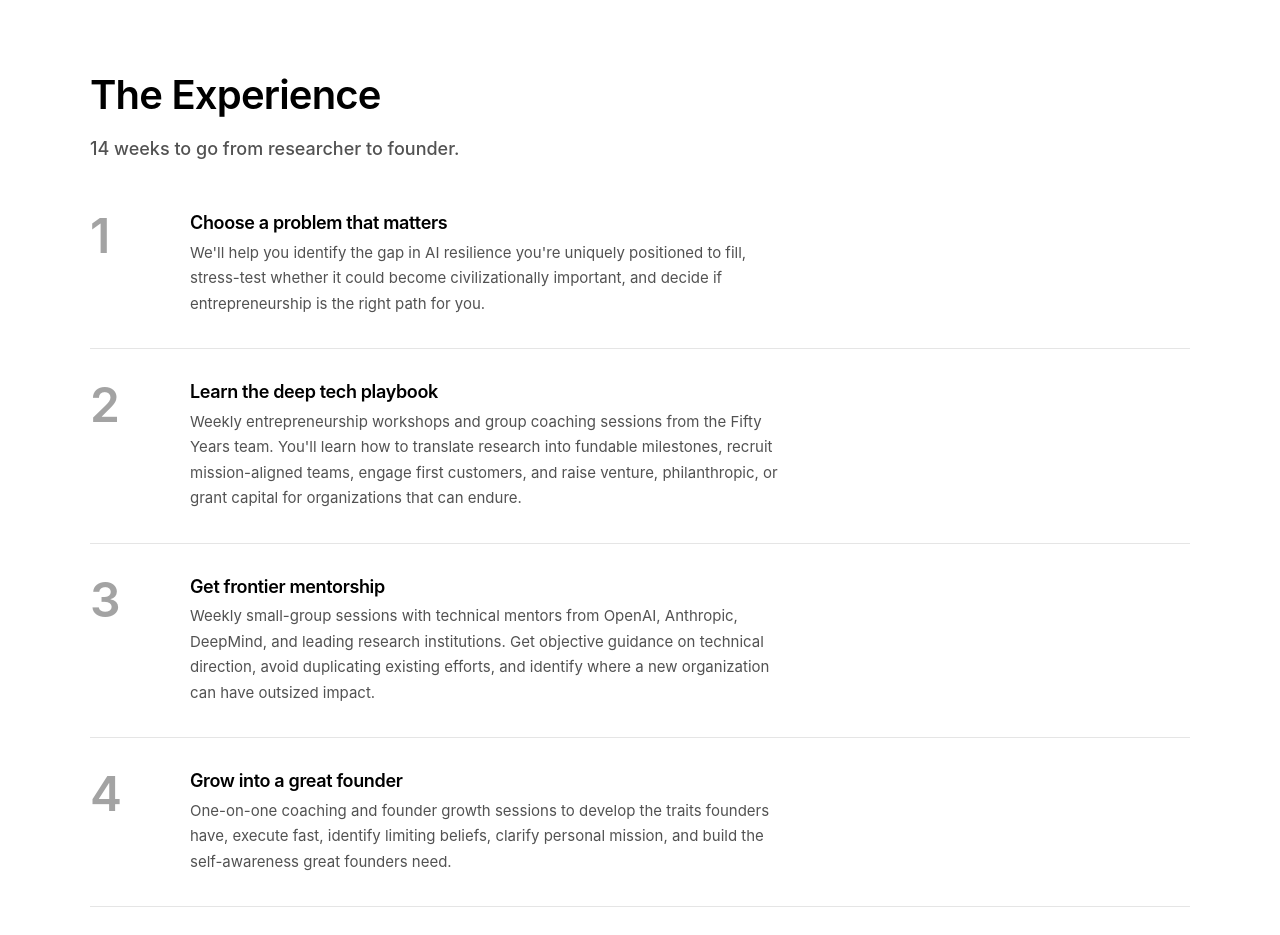
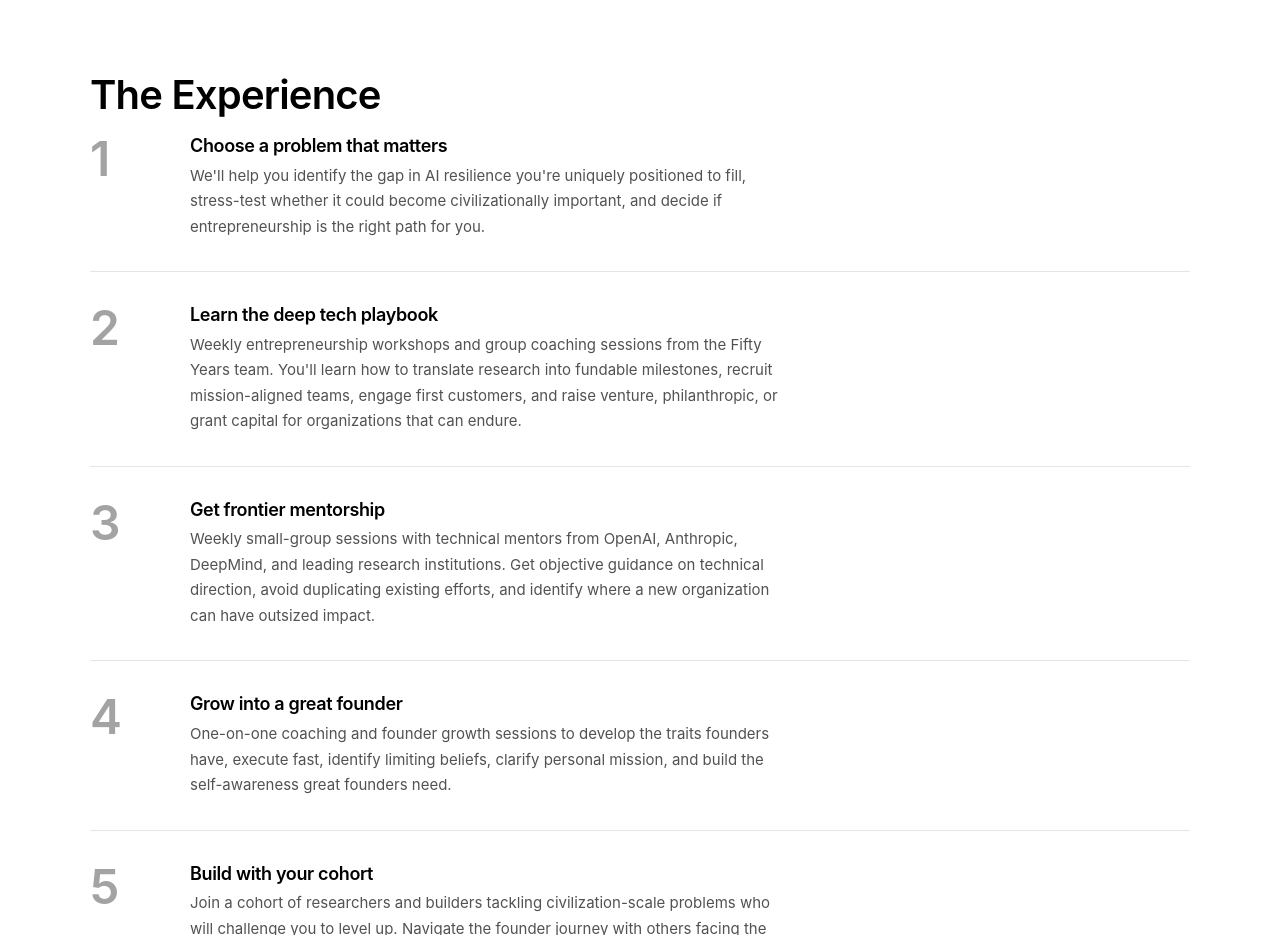
Before and after one commit to aleborda01/resilience, a plain HTML site: page index.html in a window 1280 px wide. Shown: the part 4380-5315 px from the top of the page. Drawn offline with Linux system fonts and the light colour scheme; animation ran at ten frames a second.

Commit message:
Add files via upload

```diff
--- a/index.html
+++ b/index.html
@@ -1354,7 +1354,6 @@
   <section id="experience">
     <div class="container">
       <h2 class="section-title">The Experience</h2>
-      <p class="experience-intro">14 weeks to go from researcher to founder.</p>
 
       <div class="experience-steps">
         <div class="exp-step">
```
